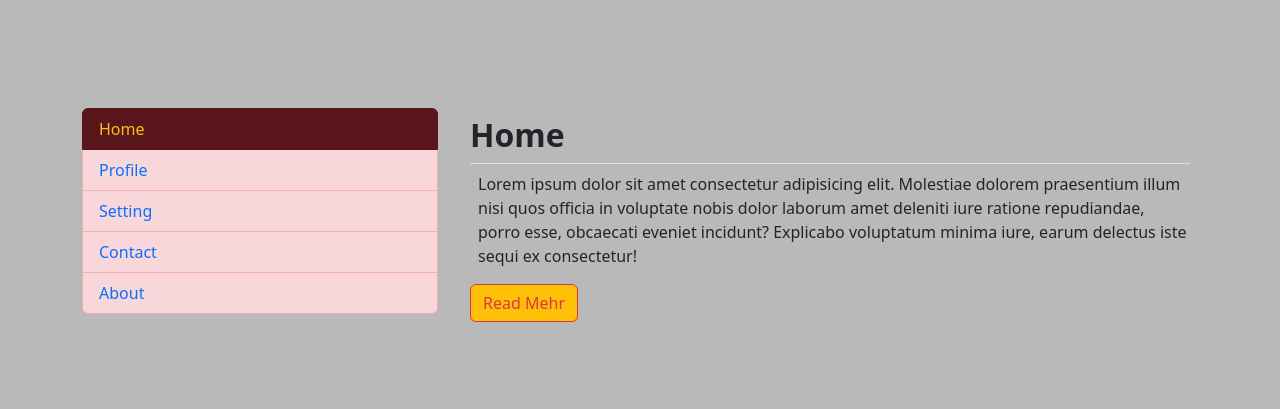
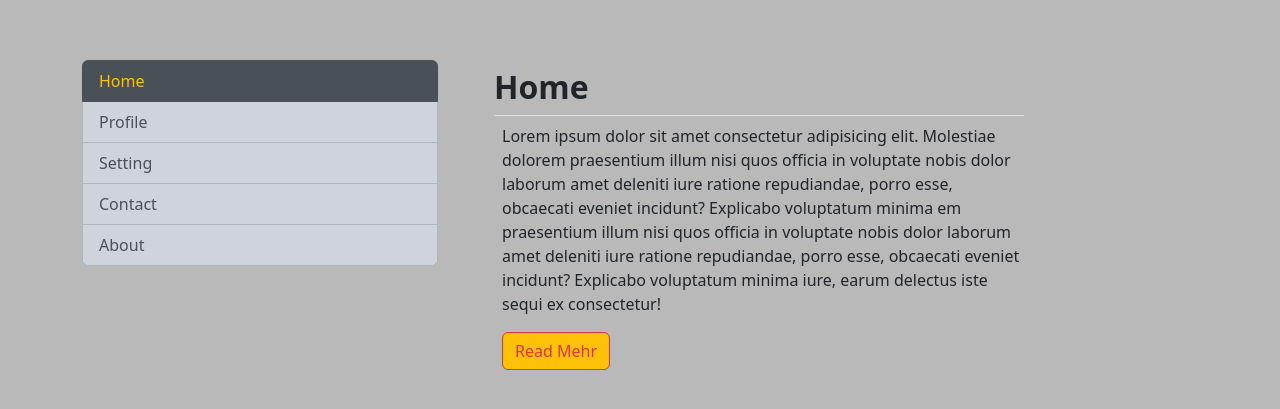
Before and after one commit to safariasif1998/list-group, a website: page index.html in a window 1280 px wide. Shown: the part 181-590 px from the top of the page. Drawn offline with nearby package versions, Linux system fonts and the light colour scheme.

Commit message:
added ul to div

```diff
--- a/index.html
+++ b/index.html
@@ -1,31 +1,147 @@
 <!DOCTYPE html>
 <html lang="en">
   <head>
-    <meta charset="UTF-8">
-    <meta name="viewport" content="width=device-width, initial-scale=1.0">
+    <meta charset="UTF-8" />
+    <meta name="viewport" content="width=device-width, initial-scale=1.0" />
     <title>ListGroup</title>
-    <link rel="stylesheet" href="./node_modules/bootstrap/dist/css/bootstrap.min.css">
-    <link rel="stylesheet" href="./style.css">
+    <link
+      rel="stylesheet"
+      href="./node_modules/bootstrap/dist/css/bootstrap.min.css"
+    />
+    <link rel="stylesheet" href="./style.css" />
   </head>
   <body>
+    <div class="container">
+      <div class="row gap-4">
+        <div class="col-md-4">
+          <div class="list-group m-auto w-100">
+            <a
+              role="tab"
+              data-toggle="list"
+              href="#home"
+              class="text-decoration-none text-warning list-group-item active list-group-item-action list-group-item-dark"
+              >Home</a
+            >
 
-    <div class="container">
-      <div class="row">
-        <div class="col-md-4 h-50">
-            <ul class="list-group">
-                <li class="list-group-item active list-group-item-action list-group-item-danger"><a href="" class="text-decoration-none text-warning">Home</a></li>
-                <li class="list-group-item list-group-item-action list-group-item-danger"><a href="" class="text-decoration-none">Profile</a></li>
-                <li class="list-group-item list-group-item-action list-group-item-danger"><a href="" class="text-decoration-none">Setting</a></li>
-                <li class="list-group-item list-group-item-action list-group-item-danger"><a href="" class="text-decoration-none">Contact</a></li>
-                <li class="list-group-item list-group-item-action list-group-item-danger"><a href="" class="text-decoration-none">About</a></li>
-            </ul>
+            <a
+              role="tab"
+              data-toggle="list"
+              href="#profile"
+              class="text-decoration-none list-group-item list-group-item-action list-group-item-dark"
+              >Profile</a
+            >
+
+            <a
+              role="tab"
+              data-toggle="list"
+              href="#setting"
+              class="text-decoration-none list-group-item list-group-item-action list-group-item-dark"
+              >Setting</a
+            >
+
+            <a
+              role="tab"
+              data-toggle="list"
+              href="#contact"
+              class="text-decoration-none list-group-item list-group-item-action list-group-item-dark"
+              >Contact</a
+            >
+
+            <a
+              role="tab"
+              data-toggle="list"
+              href="#about"
+              class="text-decoration-none list-group-item list-group-item-action list-group-item-dark"
+              >About</a
+            >
           </div>
-        <div class="col-md-8 h-50">
+        </div>
+        <div class="col-md-6">
           <div class="tab-content p-2">
-                <div class="tab-pane active show fade">
+            <div id="home" class="tab-pane active show fade">
               <h2 class="card-title border-bottom pb-2 fw-bold">Home</h2>
-                    <p class="card-text pt-2 ps-2">Lorem ipsum dolor sit amet consectetur adipisicing elit. Molestiae dolorem praesentium illum nisi quos officia in voluptate nobis dolor laborum amet deleniti iure ratione repudiandae, porro esse, obcaecati eveniet incidunt? Explicabo voluptatum minima iure, earum delectus iste sequi ex consectetur!</p>
-                    <button class="btn btn-warning btn-outline-danger">Read Mehr</button>
+              <p class="card-text pt-2 ps-2">
+                Lorem ipsum dolor sit amet consectetur adipisicing elit.
+                Molestiae dolorem praesentium illum nisi quos officia in
+                voluptate nobis dolor laborum amet deleniti iure ratione
+                repudiandae, porro esse, obcaecati eveniet incidunt? Explicabo
+                voluptatum minima em praesentium illum nisi quos officia in
+                voluptate nobis dolor laborum amet deleniti iure ratione
+                repudiandae, porro esse, obcaecati eveniet incidunt? Explicabo
+                voluptatum minima iure, earum delectus iste sequi ex
+                consectetur!
+              </p>
+              <button class="btn btn-warning btn-outline-danger ms-2">
+                Read Mehr
+              </button>
+            </div>
+            <div id="profile" class="tab-pane fade">
+              <h2 class="card-title border-bottom pb-2 fw-bold">Profile</h2>
+              <p class="card-text pt-2 ps-2">
+                Lorem ipsum dolor sit amet consectetur adipisicing elit.
+                Molestiae dolorem praesentium illum nisi quos officia in
+                voluptate nobis dolor laborum amet deleniti iure ratione
+                repudiandae, porro esse, obcaecati eveniet incidunt? Explicabo
+                voluptatum minima em praesentium illum nisi quos officia in
+                voluptate nobis dolor laborum amet deleniti iure ratione
+                repudiandae, porro esse, obcaecati eveniet incidunt? Explicabo
+                voluptatum minima iure, earum delectus iste sequi ex
+                consectetur!
+              </p>
+              <button class="btn btn-warning btn-outline-danger ms-2">
+                Read Mehr
+              </button>
+            </div>
+            <div id="setting" class="tab-pane fade">
+              <h2 class="card-title border-bottom pb-2 fw-bold">Setting</h2>
+              <p class="card-text pt-2 ps-2">
+                Lorem ipsum dolor sit amet consectetur adipisicing elit.
+                Molestiae dolorem praesentium illum nisi quos officia in
+                voluptate nobis dolor laborum amet deleniti iure ratione
+                repudiandae, porro esse, obcaecati eveniet incidunt? Explicabo
+                voluptatum minima em praesentium illum nisi quos officia in
+                voluptate nobis dolor laborum amet deleniti iure ratione
+                repudiandae, porro esse, obcaecati eveniet incidunt? Explicabo
+                voluptatum minima iure, earum delectus iste sequi ex
+                consectetur!
+              </p>
+              <button class="btn btn-warning btn-outline-danger ms-2">
+                Read Mehr
+              </button>
+            </div>
+            <div id="contact" class="tab-pane fade">
+              <h2 class="card-title border-bottom pb-2 fw-bold">Contactt</h2>
+              <p class="card-text pt-2 ps-2">
+                Lorem ipsum dolor sit amet consectetur adipisicing elit.
+                Molestiae dolorem praesentium illum nisi quos officia in
+                voluptate nobis dolor laborum amet deleniti iure ratione
+                repudiandae, porro esse, obcaecati eveniet incidunt? Explicabo
+                voluptatum minima em praesentium illum nisi quos officia in
+                voluptate nobis dolor laborum amet deleniti iure ratione
+                repudiandae, porro esse, obcaecati eveniet incidunt? Explicabo
+                voluptatum minima iure, earum delectus iste sequi ex
+                consectetur!
+              </p>
+              <button class="btn btn-warning btn-outline-danger ms-2">
+                Read Mehr
+              </button>
+            </div>
+            <div id="about" class="tab-pane fade">
+              <h2 class="card-title border-bottom pb-2 fw-bold">Setting</h2>
+              <p class="card-text pt-2 ps-2">
+                Lorem ipsum dolor sit amet consectetur adipisicing elit.
+                Molestiae dolorem praesentium illum nisi quos officia in
+                voluptate nobis dolor laborum amet deleniti iure ratione
+                repudiandae, porro esse, obcaecati eveniet incidunt? Explicabo
+                voluptatum minima em praesentium illum nisi quos officia in
+                voluptate nobis dolor laborum amet deleniti iure ratione
+                repudiandae, porro esse, obcaecati eveniet incidunt? Explicabo
+                voluptatum minima iure, earum delectus iste sequi ex
+                consectetur!
+              </p>
+              <button class="btn btn-warning btn-outline-danger ms-2">
+                Read Mehr
+              </button>
             </div>
           </div>
         </div>
--- a/style.css
+++ b/style.css
@@ -9,4 +9,5 @@ body{
     justify-content: center;
     align-items: center;
     height: 100vh;
+
 }
```
Lines whose indentation alone changed are shown as unchanged.
